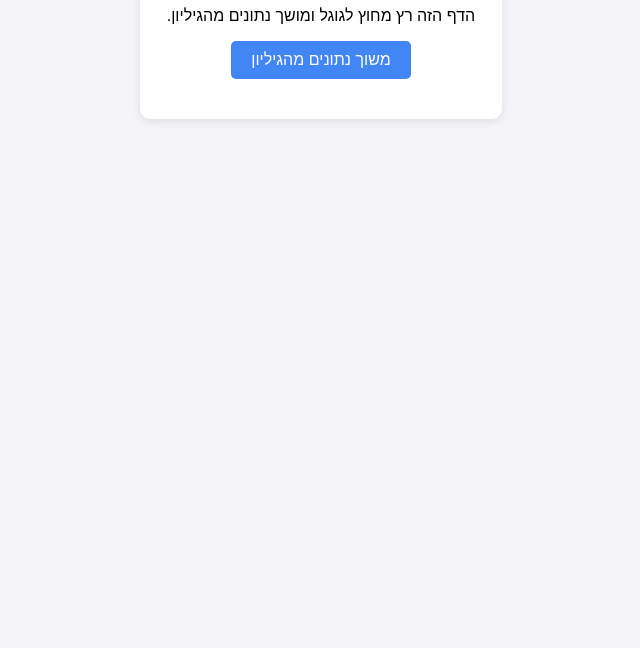
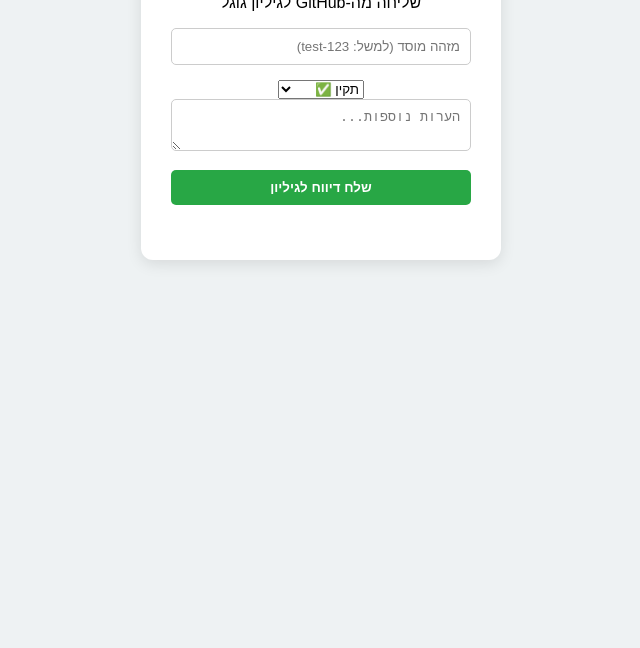
Before and after one commit to support106/monthli_check, a plain HTML site: page index.html in a window 1280 px wide. Shown: the part 152-800 px from the top of the page, without its empty margins (319-959 px from the left). Drawn offline with Linux system fonts and the light colour scheme.

Commit message:
Update index.html
test write

```diff
--- a/index.html
+++ b/index.html
@@ -2,52 +2,75 @@
 <html dir="rtl" lang="he">
 <head>
     <meta charset="UTF-8">
-    <title>טסט מערכת חיצונית</title>
+    <title>טסט כתיבה לגיליון</title>
     <style>
-        body { font-family: sans-serif; text-align: center; padding: 50px; background: #f4f4f9; }
-        .card { background: white; padding: 20px; border-radius: 10px; box-shadow: 0 2px 10px rgba(0,0,0,0.1); display: inline-block; min-width: 300px; }
-        button { background: #4285F4; color: white; border: none; padding: 10px 20px; border-radius: 5px; cursor: pointer; font-size: 16px; }
-        #results { margin-top: 20px; text-align: right; font-size: 14px; }
-        .loading { color: orange; font-weight: bold; }
+        body { font-family: sans-serif; text-align: center; padding: 40px; background: #eef2f3; }
+        .form-card { background: white; padding: 30px; border-radius: 12px; box-shadow: 0 4px 15px rgba(0,0,0,0.1); display: inline-block; width: 300px; }
+        input, textarea, button { width: 100%; margin-bottom: 15px; padding: 10px; border-radius: 5px; border: 1px solid #ccc; box-sizing: border-box; }
+        button { background: #28a745; color: white; border: none; font-weight: bold; cursor: pointer; }
+        button:hover { background: #218838; }
+        .msg { font-size: 14px; margin-top: 10px; }
     </style>
 </head>
 <body>
 
-<div class="card">
-    <h1>בדיקת חיבור ל-API 🚀</h1>
-    <p>הדף הזה רץ מחוץ לגוגל ומושך נתונים מהגיליון.</p>
+<div class="form-card">
+    <h2>דיווח טסט 📝</h2>
+    <p>שליחה מה-GitHub לגיליון גוגל</p>
 
-    <button onclick="fetchData()">משוך נתונים מהגיליון</button>
+    <input type="text" id="token" placeholder="מזהה מוסד (למשל: test-123)">
+    <select id="status">
+        <option value="תקין">תקין ✅</option>
+        <option value="לא תקין">לא תקין ❌</option>
+    </select>
+    <textarea id="notes" placeholder="הערות נוספות..."></textarea>
 
-    <div id="status"></div>
-    <div id="results"></div>
+    <button onclick="sendData()" id="submitBtn">שלח דיווח לגיליון</button>
+    <div id="responseMsg" class="msg"></div>
 </div>
 
 <script>
-    // הדבק כאן את הקישור שקיבלת מה-Deploy
-    const API_URL = "https://script.google.com/macros/s/AKfycbyDxAdfL9Lpu69UUTQbPfinmFC_QxwO7td5PXaxdC1nTSpi8bJnIaTf6_aEoOwFYCzrwA/exec";
+    const API_URL = "כאן_הדבק_את_הקישור_שלך";
 
-    async function fetchData() {
-        const statusDiv = document.getElementById('status');
-        const resultsDiv = document.getElementById('results');
+    async function sendData() {
+        const btn = document.getElementById('submitBtn');
+        const msg = document.getElementById('responseMsg');
 
-        statusDiv.innerHTML = '<p class="loading">מתחבר לשרת גוגל...</p>';
-        resultsDiv.innerHTML = '';
+        // נתונים לשליחה
+        const payload = {
+            token: document.getElementById('token').value,
+            status: document.getElementById('status').value,
+            notes: document.getElementById('notes').value
+        };
+
+        btn.disabled = true;
+        btn.innerText = "שולח...";
+        msg.innerText = "";
 
         try {
-            const response = await fetch(API_URL);
-            const data = await response.json();
+            const response = await fetch(API_URL, {
+                method: 'POST',
+                body: JSON.stringify(payload)
+            });
 
-            statusDiv.innerHTML = '<p style="color:green;">✅ החיבור הצליח!</p>';
+            // בגלל mode: no-cors (אם יהיו בעיות) לפעמים לא נקבל תשובה,
+            // אבל כאן אנחנו משתמשים ב-fetch רגיל מול Web App ציבורי
+            const result = await response.json();
 
-            if (data.error) {
-                resultsDiv.innerHTML = "שגיאת שרת: " + data.error;
+            if (result.result === "success") {
+                msg.style.color = "green";
+                msg.innerText = "הנתונים נשמרו בגיליון בהצלחה!";
             } else {
-                resultsDiv.innerHTML = "<strong>נתונים שנמצאו:</strong><pre>" + JSON.stringify(data, null, 2) + "</pre>";
+                msg.style.color = "red";
+                msg.innerText = "שגיאה: " + result.message;
             }
         } catch (error) {
-            statusDiv.innerHTML = '<p style="color:red;">❌ שגיאת תקשורת (CORS או URL שגוי)</p>';
             console.error(error);
+            msg.style.color = "blue";
+            msg.innerText = "הבקשה נשלחה (בדוק את הגיליון שלך).";
+        } finally {
+            btn.disabled = false;
+            btn.innerText = "שלח דיווח לגיליון";
         }
     }
 </script>
```
